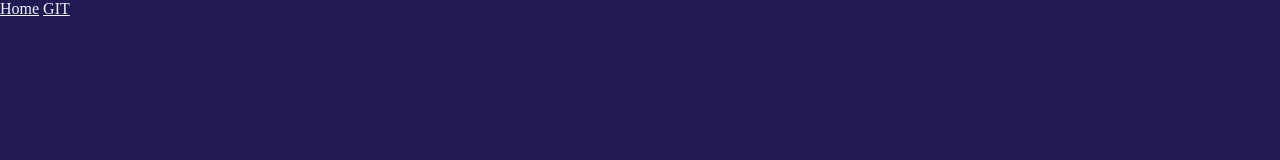
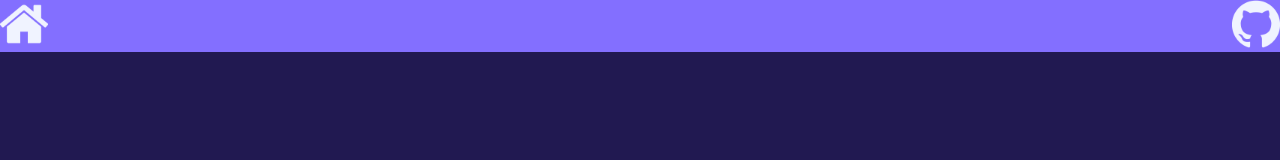
Before and after one commit to vfferrari7/fav_games, a plain HTML site: page rdr2.html in a window 1280 px wide. Drawn offline with Linux system fonts and the light colour scheme.

Commit message:
mudanca de icone

```diff
--- a/rdr2.html
+++ b/rdr2.html
@@ -1,16 +1,29 @@
 <!DOCTYPE html>
 <html lang="pt-br">
-<head>
-    <meta charset="UTF-8">
-    <meta name="viewport" content="width=device-width, initial-scale=1.0">
+  <head>
+    <meta charset="UTF-8" />
+    <meta name="viewport" content="width=device-width, initial-scale=1.0" />
     <title>Red Dead Redemption 2</title>
-    <link rel="stylesheet" href="./css/style.css">
-</head>
-<body>
-    <div class="cabecalho__main">
-        <header id="cabecalho">
-          <a href="./index.html">Home</a>
-          <a href="https://github.com/vfferrari7" target="_blank">GIT</a>
-        </header>
-</body>
+    <link rel="stylesheet" href="./css/style.css" />
+    <link rel="icon" href="./images/icon-games.png">
+  </head>
+  <body>
+    <header class="cabecalho">
+      <nav class="nav_top">
+        <a id="home" href="./index.html">
+          <img class="icons__header" src="./images/home__icon.png" alt="HOME" />
+        </a>
+        <a id="git" href="https://github.com/vfferrari7" target="_blank">
+          <img
+            class="icons__header"
+            src="./images/github__icon.png"
+            alt="GIT"
+          />
+        </a>
+      </nav>
+    </header>
+    <main>
+
+    </main>
+  </body>
 </html>
```
Also changed, not shown: ac2.html (+15 -5 lines), batmanac.html (+1 -0 lines), edithfinch.html (+1 -0 lines), index.html (+1 -0 lines), mafia2.html (+1 -0 lines), masseffect.html (+1 -0 lines), sotn.html (+1 -0 lines), uncharted4.html (+1 -0 lines), images/icon-games.png (added).
